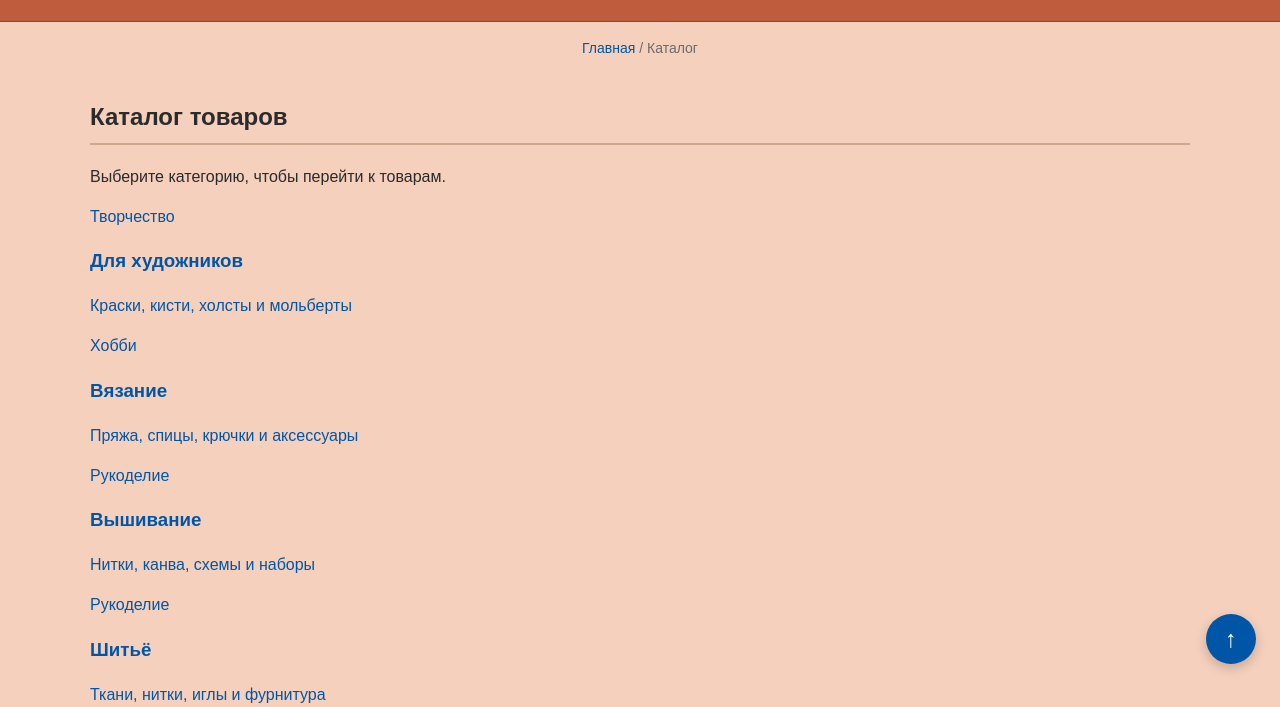
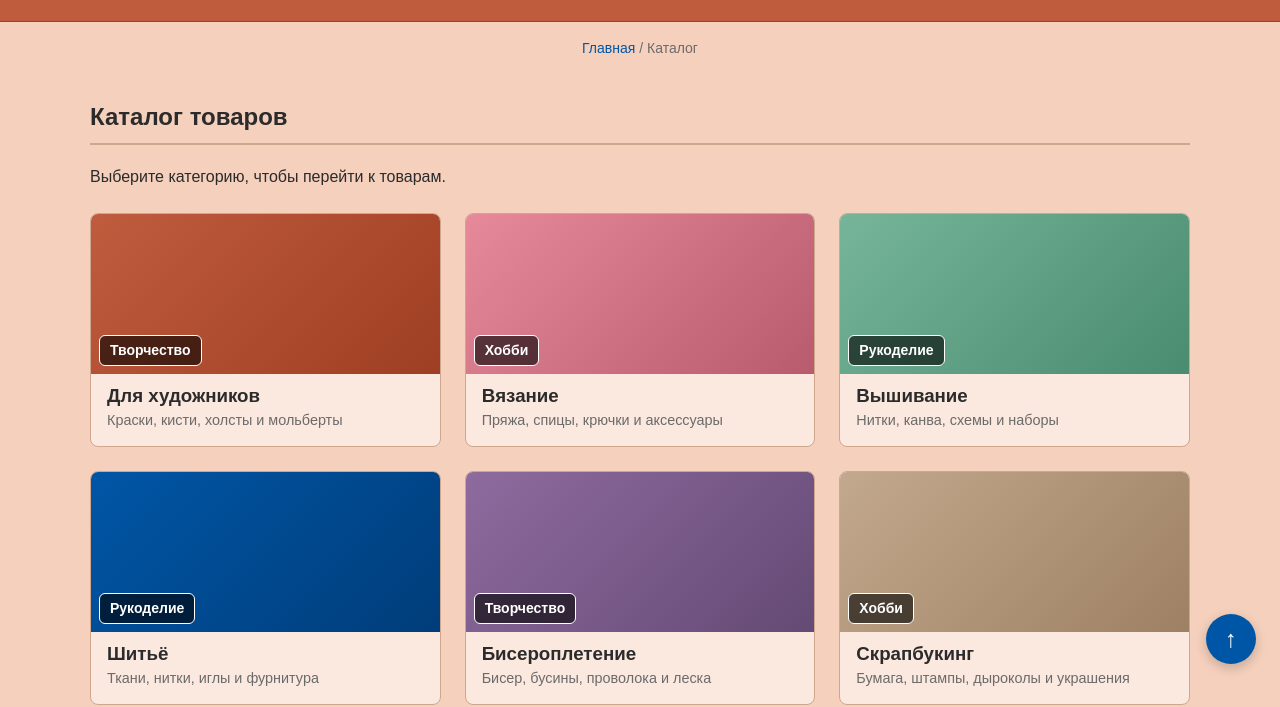
Before and after one commit to PoliakovaDaria2007/kr1-html-css-shop, a plain HTML site: page catalog.html in a window 1280 px wide. Shown: the part 112-819 px from the top of the page. Drawn offline with Linux system fonts and the light colour scheme.

Commit message:
fix: restore folder card styles

```diff
--- a/css/style.css
+++ b/css/style.css
@@ -281,6 +281,79 @@ footer a:hover {
   color: var(--color-text);
   border-bottom: 2px solid var(--color-border);
   padding-bottom: var(--space-sm);
+}
+/* =========================================
+   Папки-категории
+   ========================================= */
+.folders-grid {
+  display: grid;
+  grid-template-columns: repeat(auto-fit, minmax(280px, 1fr));
+  gap: var(--space-lg);
+  margin-top: var(--space-lg);
+  justify-content: center;
+}
+
+.folder-card {
+  display: flex;
+  flex-direction: column;
+  text-decoration: none; /* Убирает подчеркивание у ссылки */
+  color: var(--color-text); /* Текст темный, а не синий */
+  border-radius: var(--radius-md);
+  overflow: hidden;
+  background-color: var(--color-surface); /* Фон карточки */
+  border: 1px solid var(--color-border);
+  transition: transform 0.2s ease, box-shadow 0.2s ease;
+}
+
+.folder-card:hover {
+  transform: translateY(-5px);
+  box-shadow: 0 10px 20px rgba(0, 0, 0, 0.1);
+  border-color: var(--color-primary);
+  text-decoration: none;
+}
+
+/* Обложка папки (цветная полоса сверху) */
+.folder-card__cover {
+  height: 160px;
+  position: relative;
+  display: flex;
+  align-items: flex-end;
+  padding: var(--space-sm);
+}
+
+/* Цвета для разных категорий */
+.folder-card__cover--artists { background: linear-gradient(135deg, #C05C3E, #9E3E22); }
+.folder-card__cover--knitting { background: linear-gradient(135deg, #E68A9B, #B85B6D); }
+.folder-card__cover--embroidery { background: linear-gradient(135deg, #76B59A, #4A8C70); }
+.folder-card__cover--sewing { background: linear-gradient(135deg, #0056A6, #003D7A); }
+.folder-card__cover--beads { background: linear-gradient(135deg, #8E6B9E, #654A75); }
+.folder-card__cover--scrap { background: linear-gradient(135deg, #C2A88D, #9E8164); }
+.folder-card__cover--modeling { background: linear-gradient(135deg, #A67C52, #7A5636); }
+
+/* Плашка с названием категории на обложке */
+.folder-card__label {
+  background-color: rgba(0, 0, 0, 0.6);
+  backdrop-filter: blur(4px);
+  color: var(--color-white);
+  padding: 4px 10px;
+  border-radius: var(--radius-sm);
+  font-size: 14px;
+  font-weight: bold;
+  border: 1px solid var(--color-white);
+}
+
+/* Заголовок папки */
+.folder-card__title {
+  margin: var(--space-sm) var(--space-md) 0;
+  color: var(--color-text);
+}
+
+/* Описание внутри папки */
+.folder-card__desc {
+  margin: 0 var(--space-md) var(--space-md);
+  font-size: 0.9rem;
+  color: var(--color-muted);
+  line-height: 1.4;
 }
 
 /* =========================================
```
